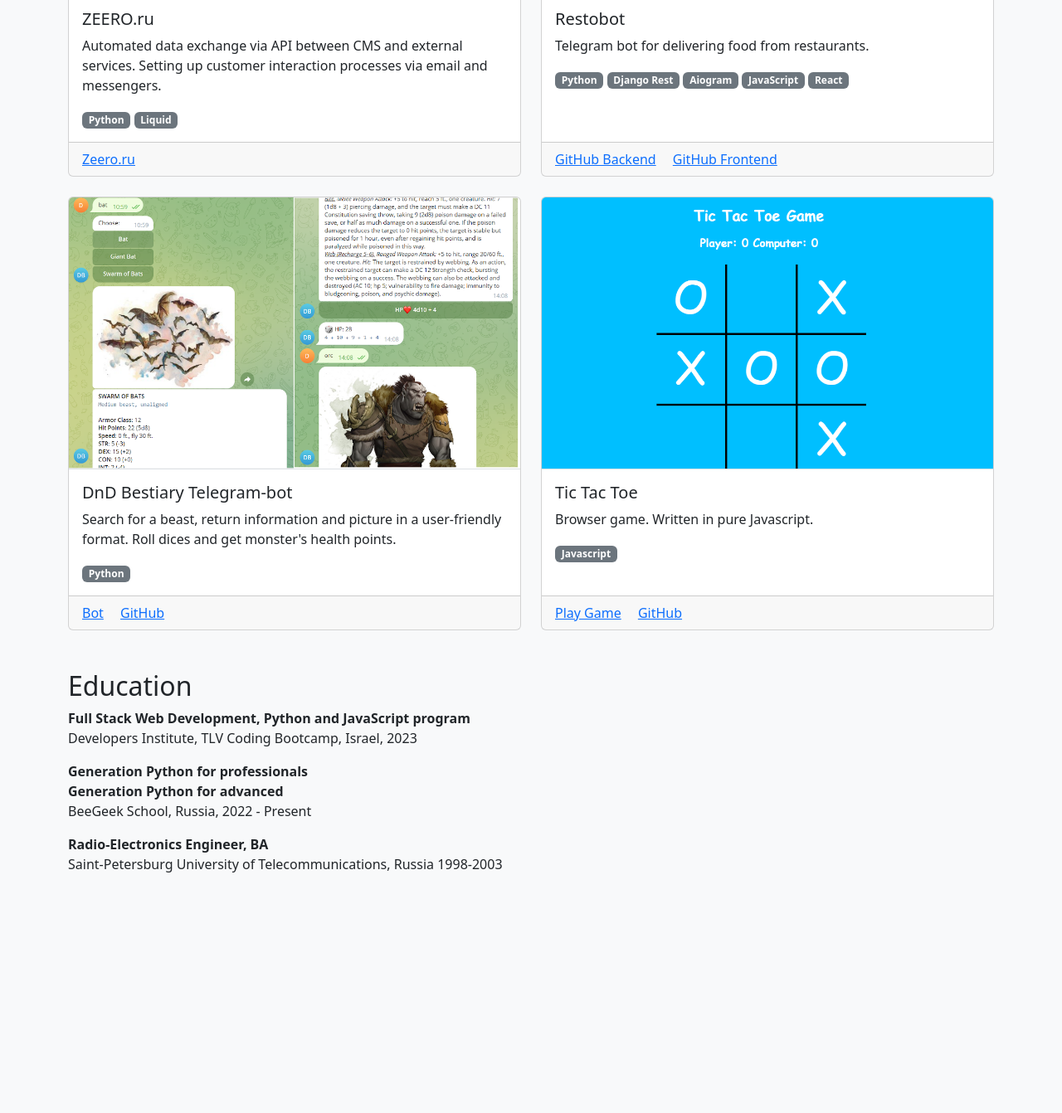
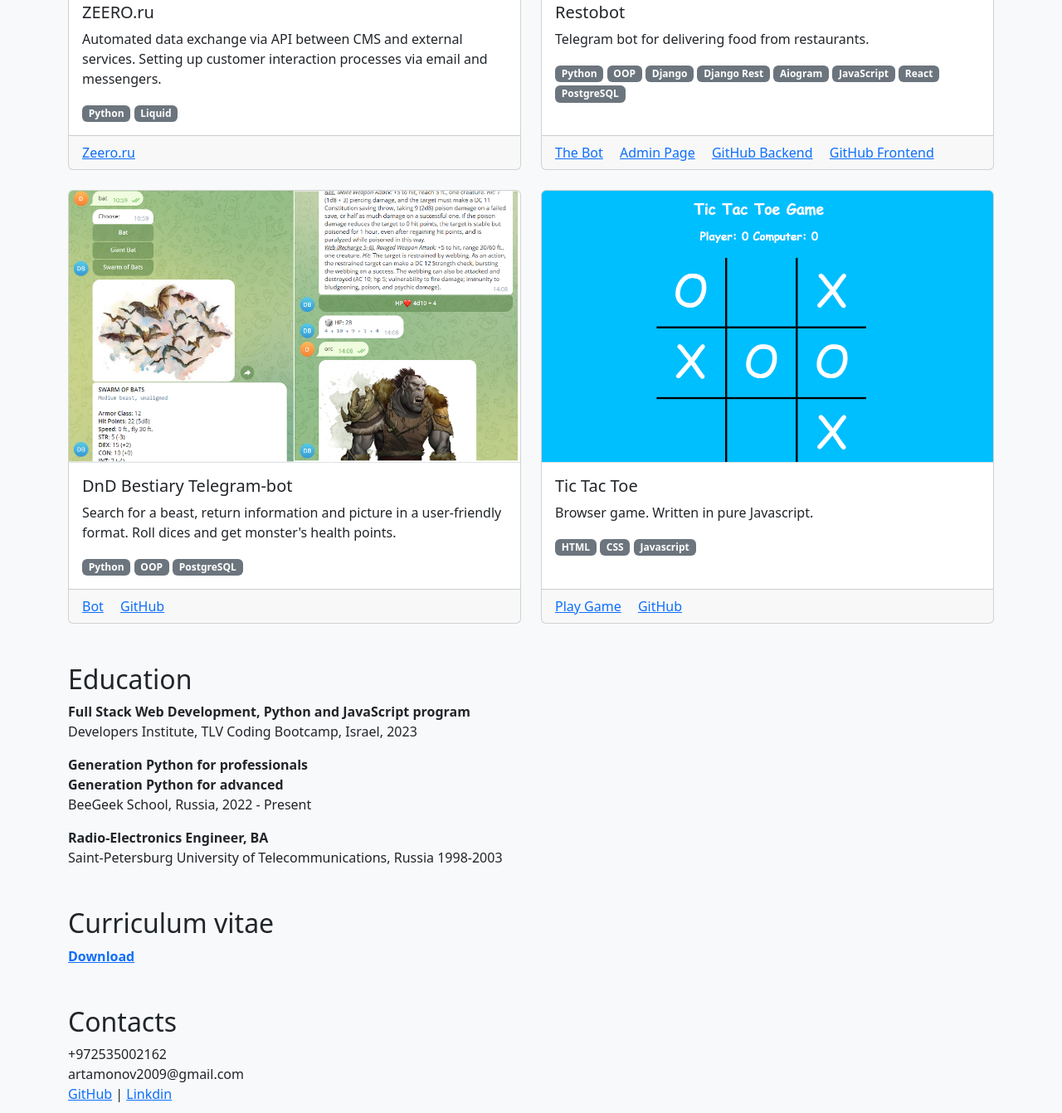
Before and after one commit to DmitryArtamonov/Portfolio, a plain HTML site: page index.html in a window 1280 px wide. Shown: the part 1098-2440 px from the top of the page at 83% size. Before the commit the page ends 2168 px from the top, so only its background shows below. Drawn offline with nearby package versions, Linux system fonts and the light colour scheme.

Commit message:
project links and contacts added

```diff
--- a/index.html
+++ b/index.html
@@ -17,10 +17,9 @@
   <p>Kiryat Motzkin | 535-002162 | artamonov2009@gmail.com</p>
   <p>
     <a href="https://github.com/DmitryArtamonov">
-        <img src="images/github.png" alt="GitHub" style="height: 18px;"></a>
+        <img src="images/github.png" alt="GitHub" style="height: 16px;"></a>
     <a href="https://www.linkedin.com/in/your-linkedin-link">
-        <img src="images/linkdin.png" alt="LindIn" style="height: 50px;">
-    </a>
+        <img src="images/linkdin.png" alt="LindIn" style="height: 42px;"></a>
   </p>
 </div>
 
@@ -73,13 +72,18 @@
           <h5 class="card-title">Restobot</h5>
           <p class="card-text">Telegram bot for delivering food from restaurants.</p>
           <span class="badge text-bg-secondary">Python</span>
+          <span class="badge text-bg-secondary">OOP</span>
+          <span class="badge text-bg-secondary">Django</span>
           <span class="badge text-bg-secondary">Django Rest</span>
           <span class="badge text-bg-secondary">Aiogram</span>
           <span class="badge text-bg-secondary">JavaScript</span>
           <span class="badge text-bg-secondary">React</span>
+          <span class="badge text-bg-secondary">PostgreSQL</span>
 
       </div>
           <div class="card-footer">
+            <a href="https://t.me/demo_restobot" class="card-link">The Bot</a>
+            <a href="https://restobot-admin-f22c572188ab.herokuapp.com" class="card-link">Admin Page</a>
             <a href="https://github.com/DmitryArtamonov/Restobot" class="card-link">GitHub Backend</a>
             <a href="https://github.com/DmitryArtamonov/Restobot_admin" class="card-link">GitHub Frontend</a>
         </div>
@@ -97,6 +101,8 @@
             <h5 class="card-title">DnD Bestiary Telegram-bot</h5>
             <p class="card-text">Search for a beast, return information and picture in a user-friendly format. Roll dices and get monster's health points. </p>
             <span class="badge text-bg-secondary">Python</span>
+            <span class="badge text-bg-secondary">OOP</span>
+            <span class="badge text-bg-secondary">PostgreSQL</span>
 
         </div>
             <div class="card-footer">
@@ -112,7 +118,10 @@
           <div class="card-body border-top">
             <h5 class="card-title">Tic Tac Toe</h5>
             <p class="card-text">Browser game. Written in pure Javascript.</p>
+            <span class="badge text-bg-secondary">HTML</span>
+            <span class="badge text-bg-secondary">CSS</span>
             <span class="badge text-bg-secondary">Javascript</span>
+
 
           </div>
             <div class="card-footer">
@@ -140,6 +149,20 @@
   Saint-Petersburg University of Telecommunications, Russia 1998-2003</p>
 </div>
 
+<div class="container mt-5">
+  <h2>Curriculum vitae</h2>
+  <p><b><a href="Dmitry_Artamonov_CV.pdf">Download</a></b></p>
+</div>
+
+<div class="container mt-5">
+  <h2>Contacts</h2>
+  <p>
+    +972535002162 <br>
+    artamonov2009@gmail.com <br>
+    <a href="https://github.com/DmitryArtamonov">GitHub</a> |
+    <a href="https://www.linkedin.com/in/dmitry-artamonov-660b16267/">Linkdin</a>
+  </p>
+</div>
 
 
 </body>
```
Also changed, not shown: 1 other file.
